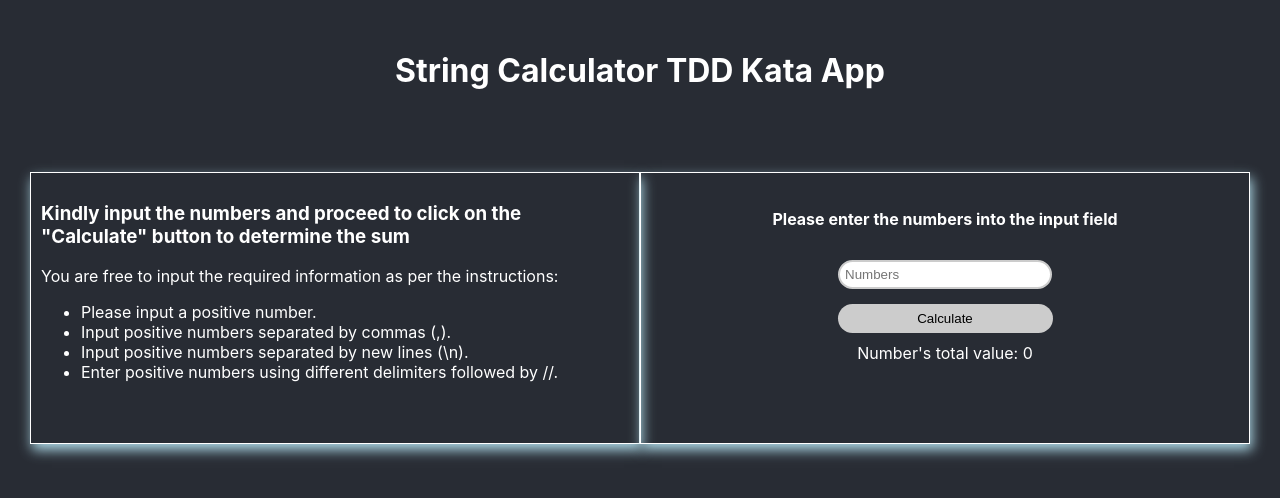
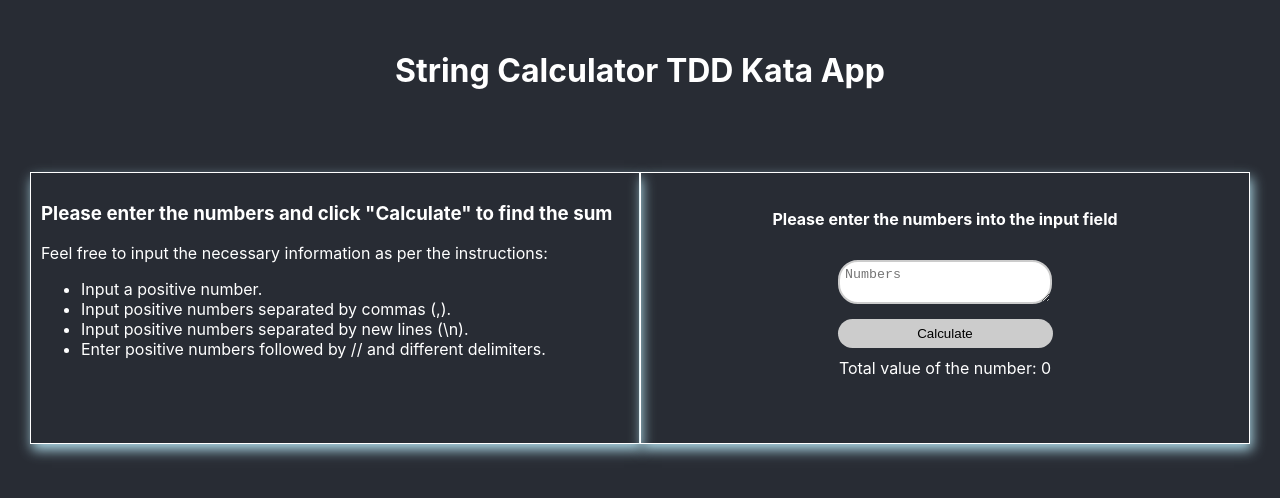
Before and after one commit to sarveshmahajan89/String-Calculator-TDD-Kata, a React (Create React App) app: page / in a window 1280 px wide. Shown: the top 498 px of the page. Built offline with nearby package versions, Linux system fonts and the light colour scheme.

Commit message:
Files refactoring and movement to correct filder locations

```diff
--- a/src/App.js
+++ b/src/components/App.js
@@ -1,5 +1,6 @@
 import ErrorBoundary from './ErrorBoundary';
 import StringCalculator from './StringCalculator';
+import '../css/App.css';
 
 const App = () => {
     return (
--- a/src/ErrorBoundary.js
+++ b/src/components/ErrorBoundary.js
@@ -1,5 +1,5 @@
 import React from 'react';
-import { useErrorBoundary } from './ErrorBoundaryContext';
+import { useErrorBoundary } from '../ErrorBoundaryContext';
 
 const ErrorBoundary = ({ children }) => {
     const { hasError, error, setHasError, setError } = useErrorBoundary();
--- a/src/StringCalculator.js
+++ b/src/components/StringCalculator.js
@@ -1,7 +1,6 @@
-import './App.css';
 import { useState } from "react";
-import { add } from './addNumbers';
-import { useErrorBoundary } from './ErrorBoundaryContext';
+import { add } from '../utility/addNumbers';
+import { useErrorBoundary } from '../ErrorBoundaryContext';
 
 function StringCalculator() {
     const [textNumbers, setTextNumbers] = useState('');
@@ -26,15 +25,15 @@ function StringCalculator() {
   return (
       <div className="content-row">
           <div className="column">
-              <h3>Kindly input the numbers and proceed to click on the "Calculate" button to determine the sum</h3>
+              <h3>Please enter the numbers and click "Calculate" to find the sum</h3>
 
-              <p>You are free to input the required information as per the instructions:</p>
+              <p>Feel free to input the necessary information as per the instructions:</p>
 
               <ul>
-                  <li>Please input a positive number.</li>
+                  <li>Input a positive number.</li>
                   <li>Input positive numbers separated by commas (,).</li>
                   <li>Input positive numbers separated by new lines (\n).</li>
-                  <li>Enter positive numbers using different delimiters followed by //.</li>
+                  <li>Enter positive numbers followed by // and different delimiters.</li>
               </ul>
           </div>
           <div className="column">
@@ -42,13 +41,13 @@ function StringCalculator() {
                   <h4>Please enter the numbers into the input field</h4>
               </div>
               <div className="field-row">
-                  <input type='text' placeholder='Numbers' value={textNumbers} onChange={handleChange}/>
+                  <textarea placeholder='Numbers' value={textNumbers} onChange={handleChange}/>
               </div>
               <div className="field-row">
                   <input type='button' value='Calculate' onClick={calculateSum}/>
               </div>
               <div className="field-row">
-                  <label>Number's total value: {numbersTotal}</label>
+                  <label> Total value of the number: {numbersTotal}</label>
               </div>
           </div>
       </div>
--- a/src/App.css
+++ b/src/css/App.css
@@ -48,15 +48,17 @@ ul {
   text-align: left;
 }
 
-input[type=text] {
+textarea {
   padding:5px;
   margin:5px;
   border:2px solid #ccc;
   -webkit-border-radius: 5px;
   border-radius: 20px;
   width: 200px;
+  max-height: 90px;
+  max-width: 250px;
 }
-input[type=text]:focus {
+textarea:focus {
   border-color:#333;
 }
 
--- a/src/index.js
+++ b/src/index.js
@@ -1,7 +1,7 @@
 import React from 'react';
 import ReactDOM from 'react-dom/client';
-import './index.css';
-import App from './App';
+import './css/index.css';
+import App from './components/App';
 import { ErrorBoundaryProvider } from './ErrorBoundaryContext';
 import reportWebVitals from './reportWebVitals';
 
```
Also changed, not shown: src/css/index.css (renamed from src/index.css), src/images/logo.svg (renamed from src/logo.svg), src/utility/addNumbers.js (renamed from src/addNumbers.js), 1 other file (tests, documents, lock files or other folders).
